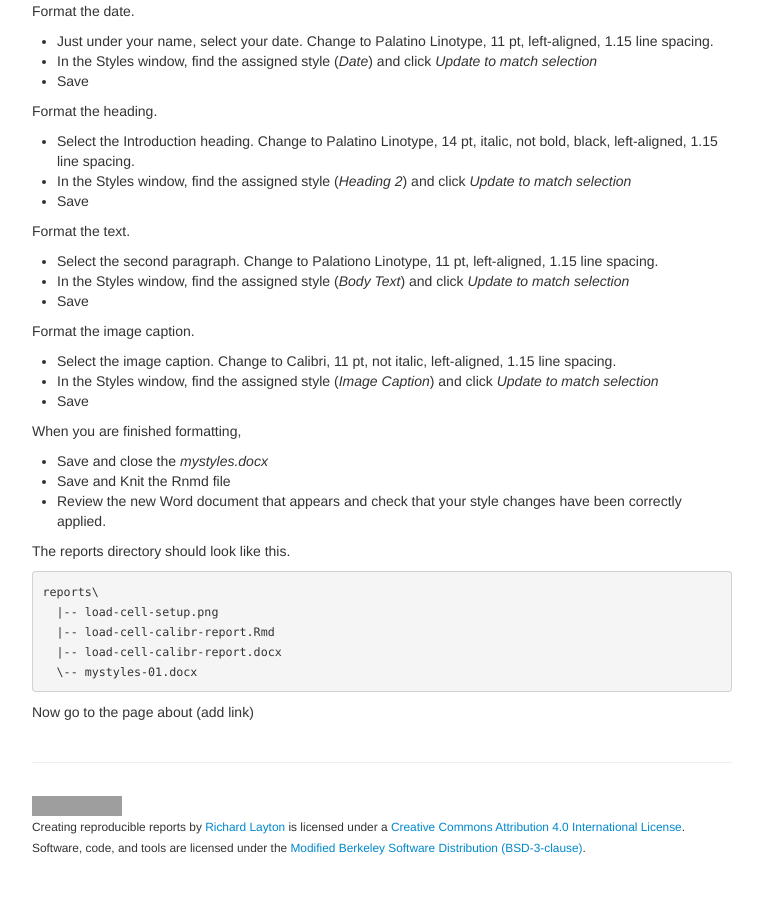
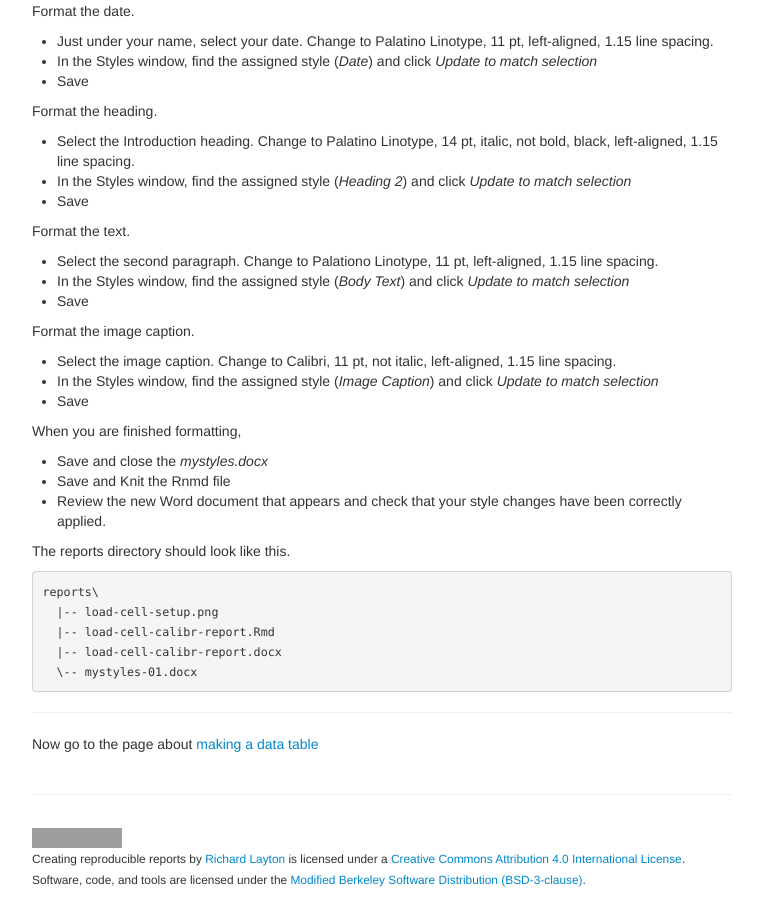
Before and after one commit to DSR-RHIT/creating-reproducible-reports, a Jekyll site: the page built from pages/style-reference.md, in a window 1280 px wide and 900 px high, scrolled down 1326 px. Shown: the whole window, without its empty margins (258-1021 px from the left). Built offline with Jekyll 4.4.1, drawn with Linux system fonts in a browser that asks for light colours; before the commit the page ends 2194 px from its top, so only the background shows below that; grey boxes are pictures that could not be loaded.

Commit message:
tutorial

```diff
--- a/pages/style-reference.md
+++ b/pages/style-reference.md
@@ -104,5 +104,5 @@ reports\
 
 
 
-
-Now go to the page about (add link)
+---
+Now go to the page about [making a data table](make-data-table.html)
```
Also changed, not shown: pages/getting-started.md (+1 -0 lines), pages/headings-and-images.md (+1 -1 lines), pages/initialize-Rmd.md (+1 -1 lines).
